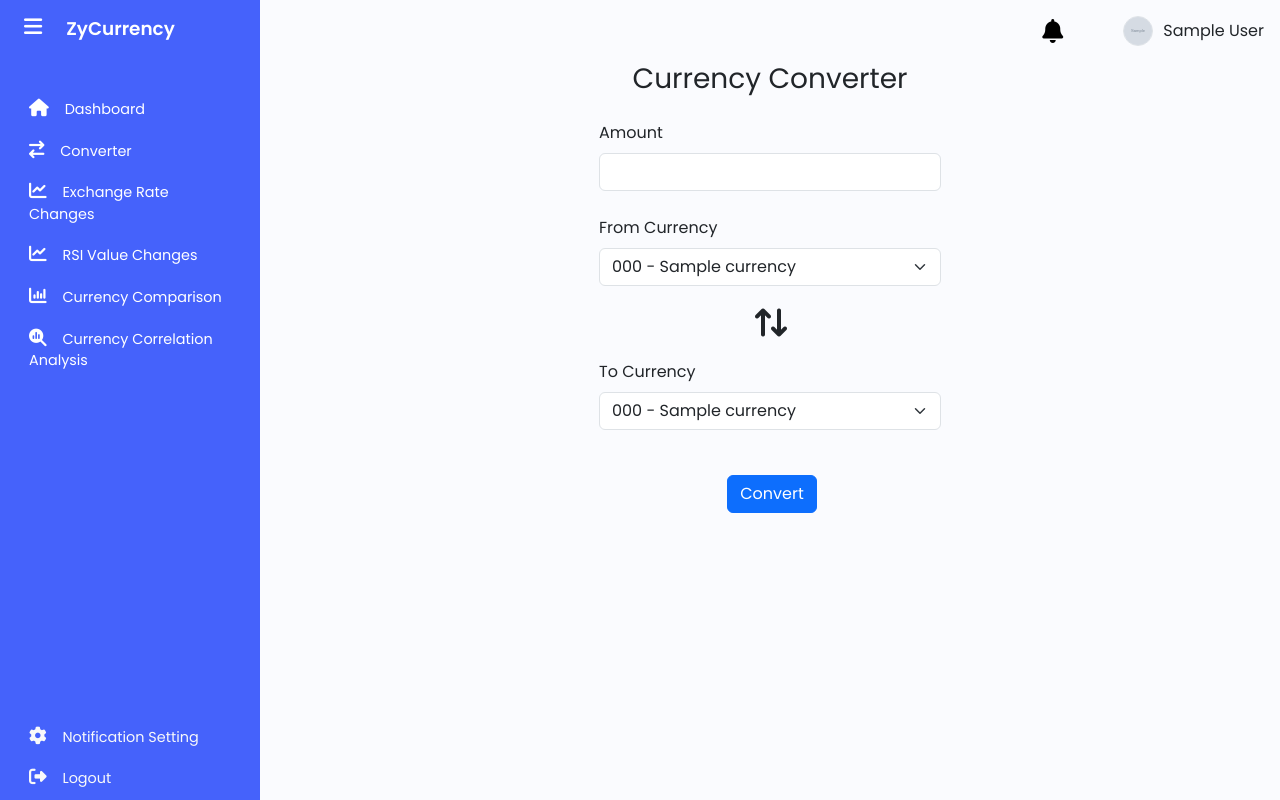
After one commit to Zhanyan1124/zycurrency, a Flask app: page /currency/convert in a window 1280 px wide. The commit adds this page. Run offline with Flask 3, Linux system fonts and the light colour scheme; a user stored in the database is signed in; tables that the repository leaves empty hold one stand-in row (values such as "Sample post"); grey boxes marked "Sample" are stand-in pictures; some libraries are stand-ins or nearby versions.

Commit message:
added default cur and nationality for user, integrated currency converter

```diff
--- a/apps/__init__.py
+++ b/apps/__init__.py
@@ -21,6 +21,8 @@ def create_app():
     app.register_blueprint(views, url_prefix='/')
     from apps.auth.views import auth_bp
     app.register_blueprint(auth_bp, url_prefix='/auth')
+    from apps.currency.views import currency_bp
+    app.register_blueprint(currency_bp, url_prefix='/currency')
 
     from apps.auth.models import User
     from apps.models import Country
--- a/apps/auth/views.py
+++ b/apps/auth/views.py
@@ -50,7 +50,7 @@ def signup():
                 raise EmailExistedException('This email address is already registered.')
 
             hashed_password = generate_password_hash(form.password.data, method='scrypt')
-            new_user = User(email=form.email.data, password=hashed_password, first_name = form.first_name.data, last_name = form.last_name.data)
+            new_user = User(email=form.email.data, password=hashed_password, first_name = form.first_name.data, last_name = form.last_name.data, default_cur = form.default_cur.data.code, nationality = form.nationality.data.code)
             db.session.add(new_user)
             db.session.commit()
             login_user(new_user, remember=True)
--- /dev/null
+++ b/apps/currency/forms.py
@@ -0,0 +1,17 @@
+from flask_wtf import FlaskForm
+from wtforms import StringField, SubmitField, DecimalField, validators
+from wtforms_sqlalchemy.fields import QuerySelectField
+from apps.models import Currency
+
+from wtforms.validators import DataRequired
+
+def currency_label(currency):
+    return currency.code + ' - ' + currency.name
+
+class ConvertForm(FlaskForm):
+    amount = DecimalField('Amount',  [validators.DataRequired()])
+    from_cur= QuerySelectField(query_factory=lambda: Currency.query.all(),
+                                allow_blank=False, get_label=currency_label)
+    to_cur= QuerySelectField(query_factory=lambda: Currency.query.all(),
+                                allow_blank=False, get_label=currency_label)
+    submit = SubmitField('Convert')
--- /dev/null
+++ b/apps/currency/templates/convert.html
@@ -0,0 +1,63 @@
+{% extends 'sidebar.html' %} {% block content %}
+<div class="container-fluid">
+  <h3 class="text-center" style="margin-bottom: 25px">Currency Converter</h3>
+  <div class="d-flex justify-content-center align-items-center">
+    <div class="w-75-m w-50-l">
+      <form method="POST">
+        {{ form.csrf_token }}
+        <div class="form-group col-12 mx-auto" style="margin-bottom: 25px">
+          <label for="amount" class="form-label">Amount </label>
+          <input
+            type="text"
+            class="form-control"
+            id="amount"
+            name="amount"
+            {%
+            if
+            form.amount.data
+            %}
+            value="{{ form.amount.data }}"
+            {%
+            endif
+            %}
+            required
+          />
+          {% if form.errors.get('amount') %}
+          <div class="text-danger small">
+            {{ form.errors.get('amount')[0] }}
+          </div>
+          {% endif %}
+        </div>
+
+        <div class="form-group col-12 mx-auto" style="margin-bottom: 25px">
+          <label for="from_cur" class="form-label">From Currency </label>
+          {{ form.from_cur(class="form-select") }}
+        </div>
+
+        <div class="text-center" style="margin-bottom: 25px">
+          <i class="fa-solid fa-arrow-right-arrow-left fa-rotate-90 fa-2xl"></i>
+        </div>
+
+        <div class="form-group col-12 mx-auto" style="margin-bottom: 45px">
+          <label for="to_cur" class="form-label">To Currency </label>
+          {{ form.to_cur(class="form-select") }}
+        </div>
+
+        <div class="d-grid col-3 mx-auto mb-3" style="margin-bottom: 45px">
+          <button type="submit" class="btn btn-primary square">Convert</button>
+        </div>
+        {% if exchange_rate %}
+        <div class="text-center" id="exchange_rate">
+            Exchange Rate = <span style="font-weight:bold"> {{exchange_rate}} </span>
+        </div>
+        {% endif %}
+        {% if form.amount.data and convert_result %}
+        <div class="text-center" style="font-weight:bold; font-size:20px" id="result">
+            {{form.amount.data}} {{form.from_cur.data.code}} = {{convert_result}} {{form.to_cur.data.code}}
+        </div>
+        {% endif %}
+      </form>
+    </div>
+  </div>
+</div>
+{% endblock %}
--- /dev/null
+++ b/apps/currency/views.py
@@ -0,0 +1,35 @@
+from flask import Blueprint, render_template, redirect, url_for, flash, request, current_app
+from .forms import ConvertForm
+from flask_login import login_required, current_user
+import requests
+
+currency_bp = Blueprint('currency', __name__, template_folder='templates')
+
+@currency_bp.route('/convert', methods=['GET', 'POST'])
+@login_required
+def convert():
+    form = ConvertForm()
+
+    exchange_rate=None
+    convert_result=None
+    if request.method == 'POST' and form.validate_on_submit():
+        headers = {"accept": "application/json"}
+        convert_url = "{}/convert?api_key={}&from={}&to={}&amount={}".format(current_app.config['FAST_FOREX_API_URL'], current_app.config['FAST_FOREX_API_KEY'], form.from_cur.data.code, form.to_cur.data.code, form.amount.data)
+        print(convert_url)
+        response = requests.get(convert_url, headers=headers)
+
+        if response.status_code == 200:
+            json_obj = response.json()
+            print(json_obj)
+            base= json_obj['base']
+            result= json_obj['result']
+            print('Base: ', base)
+            print(result)
+            exchange_rate = result['rate']
+            convert_result = result[form.to_cur.data.code]
+            print("Exchange rate:", exchange_rate)
+            print("Converted result:", convert_result)
+        else:
+            print(f"Error: {response.status_code} - {response.text}")
+
+    return render_template('convert.html', form=form, user=current_user, exchange_rate=exchange_rate, convert_result=convert_result)
--- a/apps/static/style.css
+++ b/apps/static/style.css
@@ -114,3 +114,8 @@ a.sidebar-link:hover {
     transform: rotate(45deg);
     transition: all .2s ease-out;
 }
+
+.required-field::after {
+    content: "*";
+    color: red;
+}
--- a/apps/templates/base.html
+++ b/apps/templates/base.html
@@ -6,6 +6,10 @@
     <link href="https://cdn.jsdelivr.net/npm/bootstrap@5.3.2/dist/css/bootstrap.min.css" rel="stylesheet" integrity="sha384-T3c6CoIi6uLrA9TneNEoa7RxnatzjcDSCmG1MXxSR1GAsXEV/Dwwykc2MPK8M2HN" crossorigin="anonymous">
     <link rel="stylesheet" href="https://cdnjs.cloudflare.com/ajax/libs/font-awesome/6.5.1/css/all.min.css" integrity="sha512-DTOQO9RWCH3ppGqcWaEA1BIZOC6xxalwEsw9c2QQeAIftl+Vegovlnee1c9QX4TctnWMn13TZye+giMm8e2LwA==" crossorigin="anonymous" referrerpolicy="no-referrer" />
     <link rel="stylesheet"  href="{{ url_for('static', filename='style.css') }}">
+    <link
+  rel="stylesheet"
+  href="https://cdn.jsdelivr.net/gh/lipis/flag-icons@7.0.0/css/flag-icons.min.css"
+/>
     <title>{% block title %} {% endblock %}</title>
 </head>
 
--- a/apps/templates/sidebar.html
+++ b/apps/templates/sidebar.html
@@ -6,12 +6,12 @@
         <i class="fa-solid fa-bars"></i>
       </button>
       <div class="sidebar-logo">
-        <a href="#"> ZyCurrency </a>
+        <a href="/"> ZyCurrency </a>
       </div>
     </div>
     <ul class="sidebar-nav">
       <li class="sidebar-item">
-        <a href="#" class="sidebar-link">
+        <a href="/" class="sidebar-link">
           <i class="fas fa-house"></i>
           <span>Dashboard</span>
         </a>
```
Also changed, not shown: apps/auth/forms.py (+12 -1 lines), apps/auth/models.py (+7 -0 lines), apps/auth/templates/sign_up.html (+45 -23 lines), migrations/versions/849cdbf94ec1_added_nationality_and_currency_field_in_.py (added, +34 -0 lines), migrations/versions/9385cd10423a_added_nationality_field_in_user_sign_up_.py (added, +34 -0 lines).
